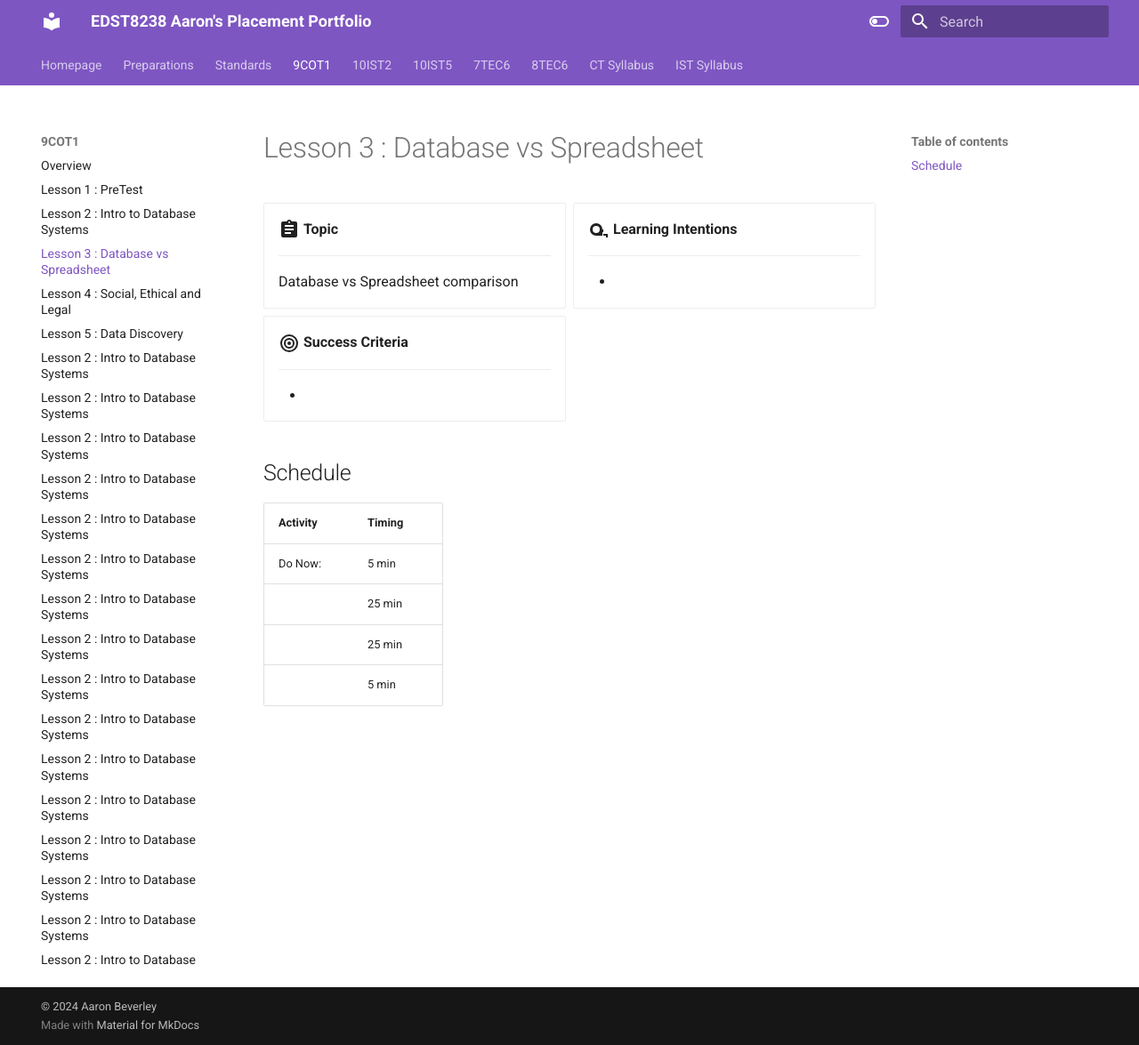
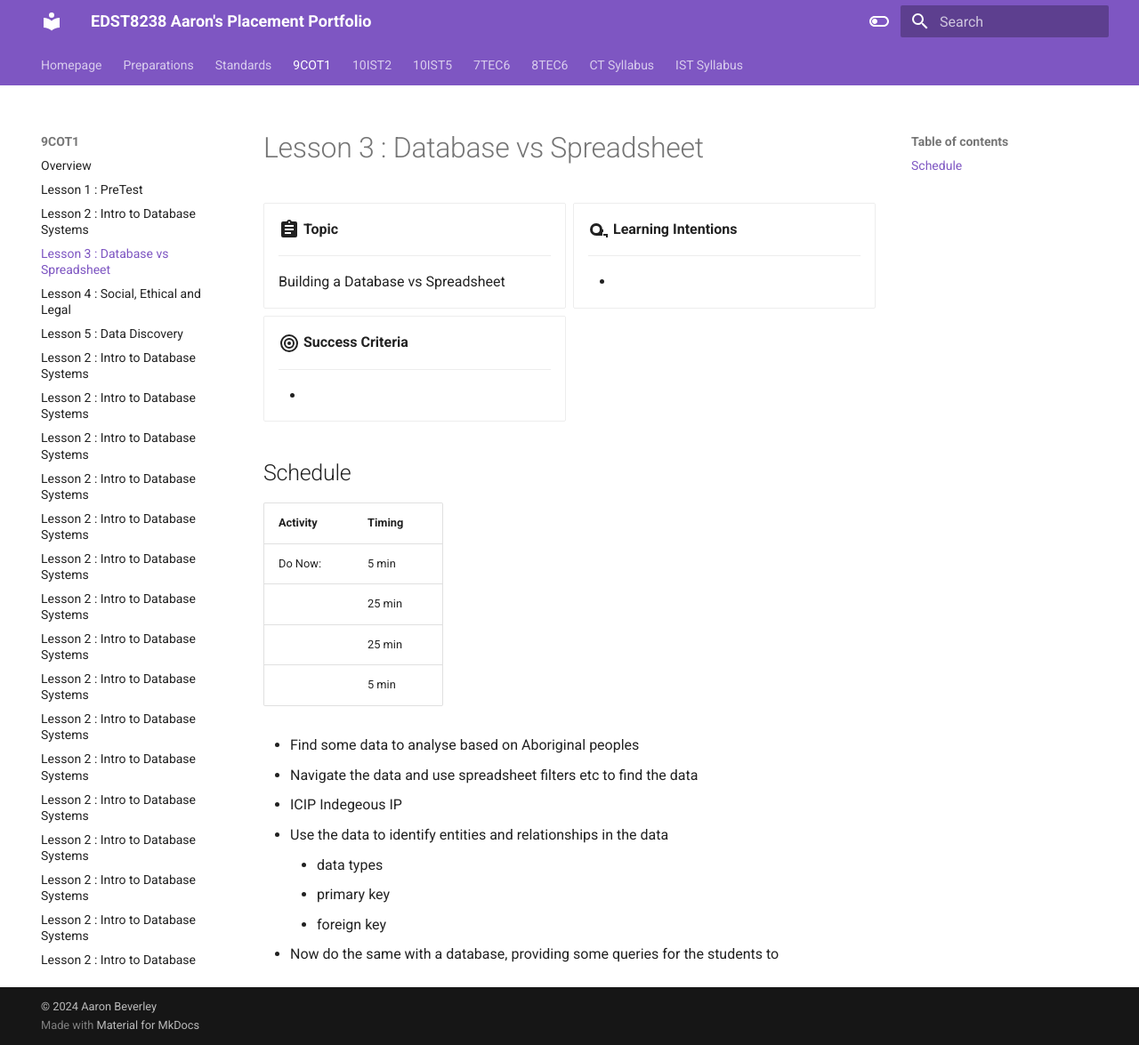
Before and after one commit to aaron-beverley-mq/edst8238-placement-journal, an MkDocs documentation site: the page built from docs/9COT1/lesson3.md, in a window 1280 px wide and 1175 px high. Shown: the whole window at 89% size. Built offline with MkDocs 1.6.1 and Material for MkDocs 9.7.7, drawn with Linux system fonts in a browser that asks for light colours.

Commit message:
CT lesson planning

```diff
--- a/docs/9COT1/lesson3.md
+++ b/docs/9COT1/lesson3.md
@@ -4,7 +4,7 @@
 
     ---
 
-    Database vs Spreadsheet comparison
+    Building a Database vs Spreadsheet
 
 -   :material-tape-measure:{ .lg .middle } __Learning Intentions__
 
@@ -27,3 +27,12 @@
 |                                                                                                                                                              | 25 min |
 |  | 25 min |
 |  | 5 min  |
+
+- Find some data to analyse based on Aboriginal peoples
+- Navigate the data and use spreadsheet filters etc to find the data
+- ICIP Indegeous IP
+- Use the data to identify entities and relationships in the data
+    - data types
+    - primary key
+    - foreign key
+- Now do the same with a database, providing some queries for the students to
```
Also changed, not shown: docs/9COT1/lesson2.md (+8 -7 lines).
